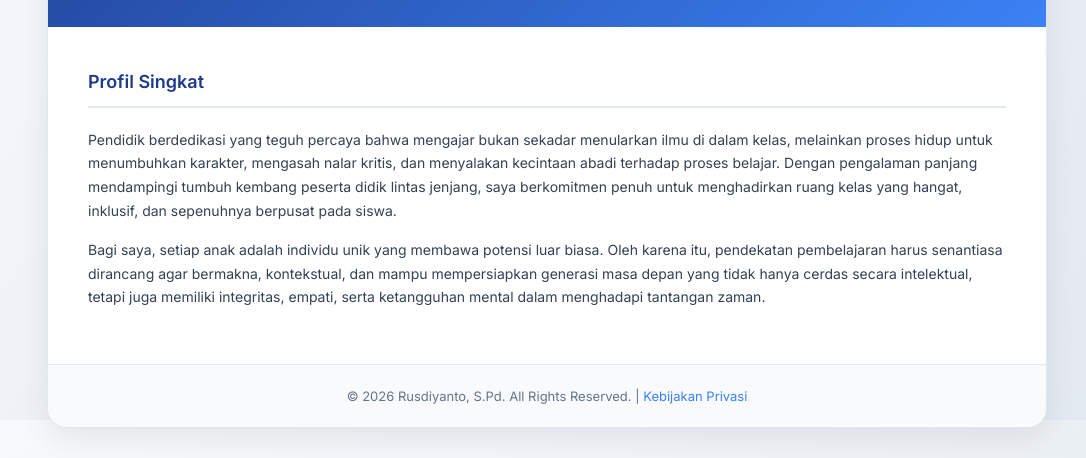
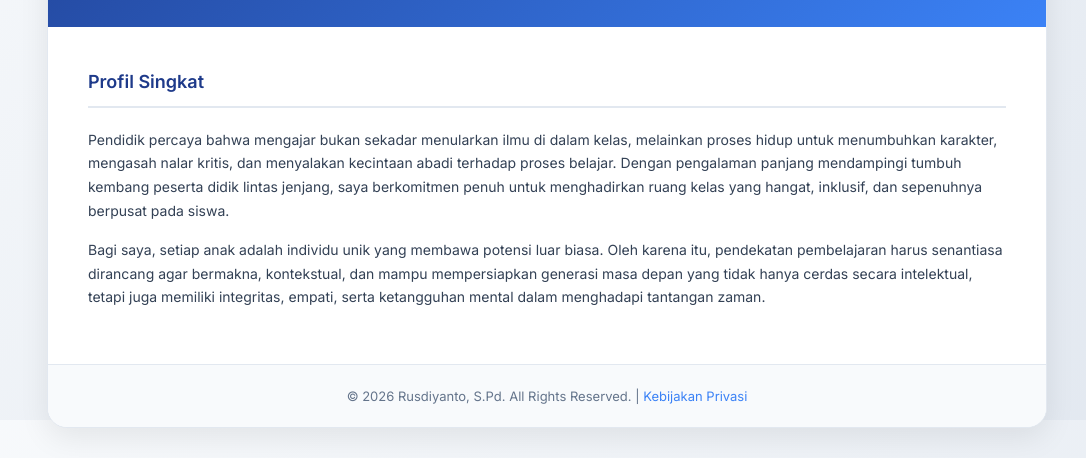
Before and after one commit to ryanto23/rusdiyanto, a plain HTML site: page index.html in a window 1280 px wide. Both pictures are taken after a click on the tab "Profil". Shown: the part 380-838 px from the top of the page, without its empty margins (93-1179 px from the left). Drawn offline with Linux system fonts and the light colour scheme.

Commit message:
Revise educator description in index.html

```diff
--- a/index.html
+++ b/index.html
@@ -459,7 +459,7 @@
 
             <div id="profil" class="tab-content" role="tabpanel">
                 <h2>Profil Singkat</h2>
-                <p>Pendidik berdedikasi yang teguh percaya bahwa mengajar bukan sekadar menularkan ilmu di dalam kelas, melainkan proses hidup untuk menumbuhkan karakter, mengasah nalar kritis, dan menyalakan kecintaan abadi terhadap proses belajar. Dengan pengalaman panjang mendampingi tumbuh kembang peserta didik lintas jenjang, saya berkomitmen penuh untuk menghadirkan ruang kelas yang hangat, inklusif, dan sepenuhnya berpusat pada siswa.</p>
+                <p>Pendidik percaya bahwa mengajar bukan sekadar menularkan ilmu di dalam kelas, melainkan proses hidup untuk menumbuhkan karakter, mengasah nalar kritis, dan menyalakan kecintaan abadi terhadap proses belajar. Dengan pengalaman panjang mendampingi tumbuh kembang peserta didik lintas jenjang, saya berkomitmen penuh untuk menghadirkan ruang kelas yang hangat, inklusif, dan sepenuhnya berpusat pada siswa.</p>
                 <p>Bagi saya, setiap anak adalah individu unik yang membawa potensi luar biasa. Oleh karena itu, pendekatan pembelajaran harus senantiasa dirancang agar bermakna, kontekstual, dan mampu mempersiapkan generasi masa depan yang tidak hanya cerdas secara intelektual, tetapi juga memiliki integritas, empati, serta ketangguhan mental dalam menghadapi tantangan zaman.</p>
             </div>
 
```
